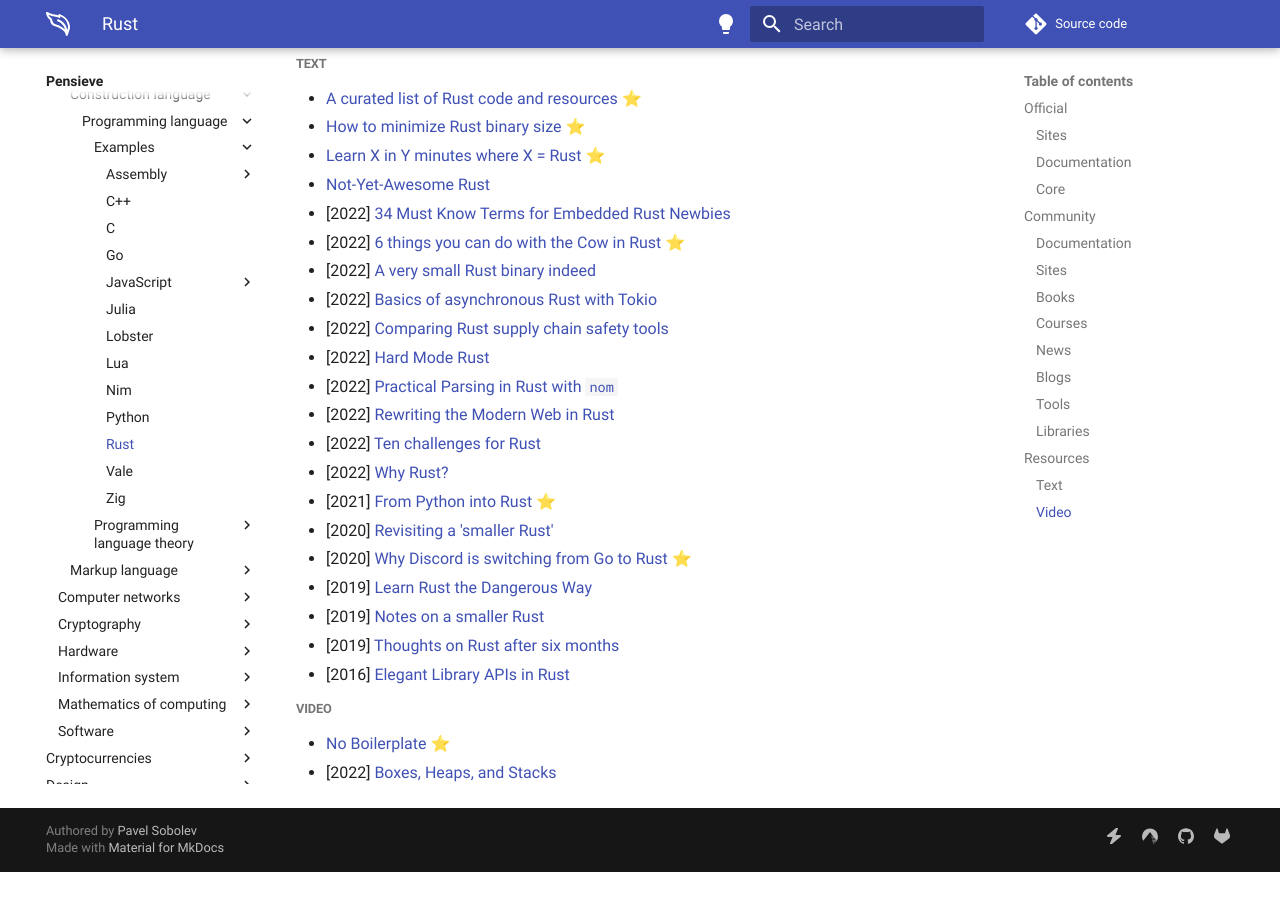
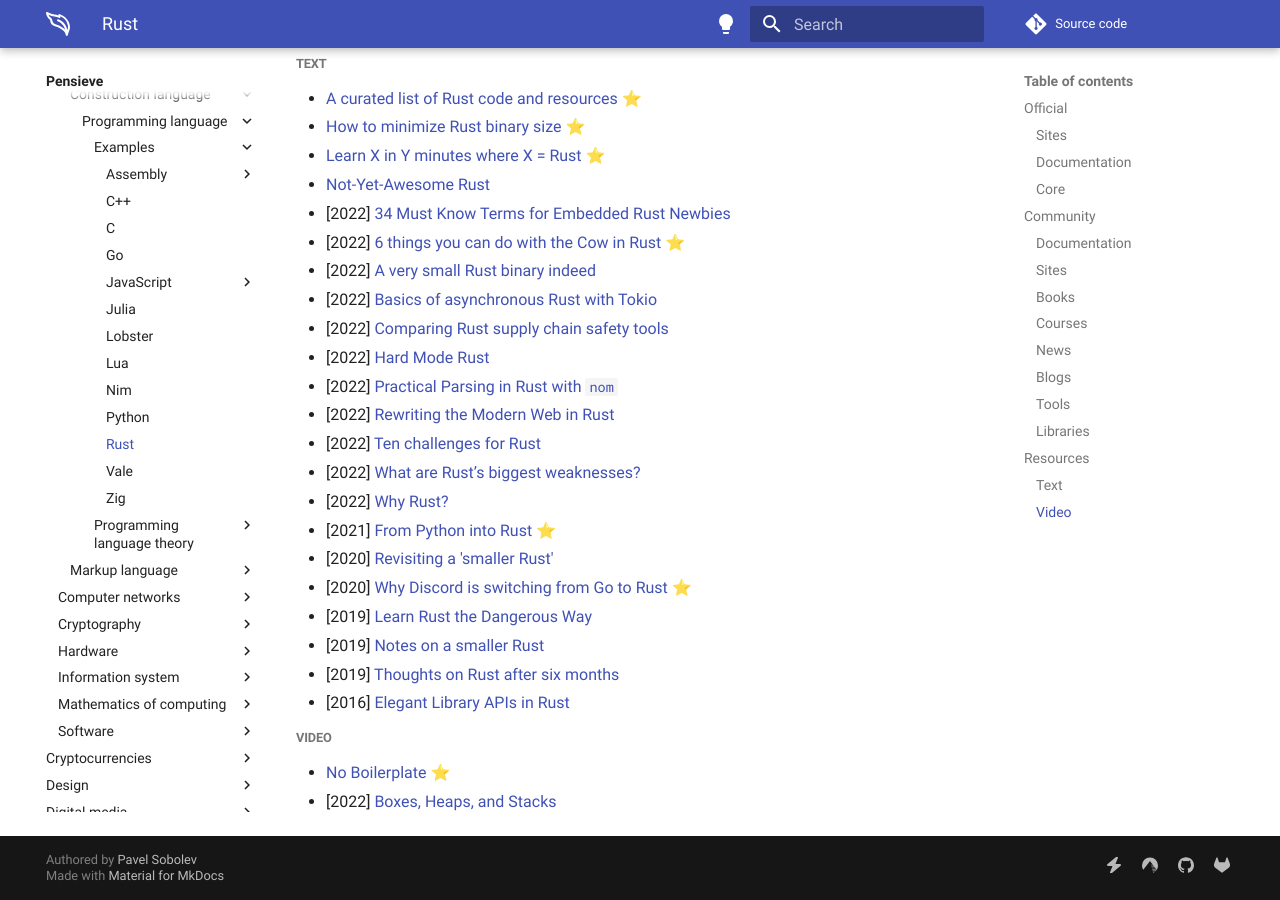
Before and after one commit to paveloom/paveloom.dev, an MkDocs documentation site: the page built from content/pensieve/rust.md, in a window 1280 px wide and 900 px high, scrolled down 2775 px. Built offline with MkDocs 1.6.1 and Material for MkDocs 9.7.7, drawn with Linux system fonts in a browser that asks for light colours; comment, search, counter and statistics services are not loaded; before the commit the page ends 3647 px from its top, so only the background shows below that.

Commit message:
Pensieve: update the Rust page.

```diff
--- a/content/pensieve/rust.md
+++ b/content/pensieve/rust.md
@@ -108,6 +108,7 @@
 - [2022] [Practical Parsing in Rust with `nom`](https://naiveai.hashnode.dev/practical-parsing-nom)
 - [2022] [Rewriting the Modern Web in Rust](https://implfuture.dev/blog/rewriting-the-modern-web-in-rust)
 - [2022] [Ten challenges for Rust](https://www.ncameron.org/blog/ten-challenges-for-rust)
+- [2022] [What are Rust’s biggest weaknesses?](https://www.reddit.com/r/rust/comments/yxtjdc/what_are_rusts_biggest_weaknesses)
 - [2022] [Why Rust?](https://www.rerun.io/blog/why-rust)
 - [2021] [From Python into Rust](https://github.com/rochacbruno/py2rs) ⭐
 - [2020] [Revisiting a 'smaller Rust'](https://without.boats/blog/revisiting-a-smaller-rust)
```
